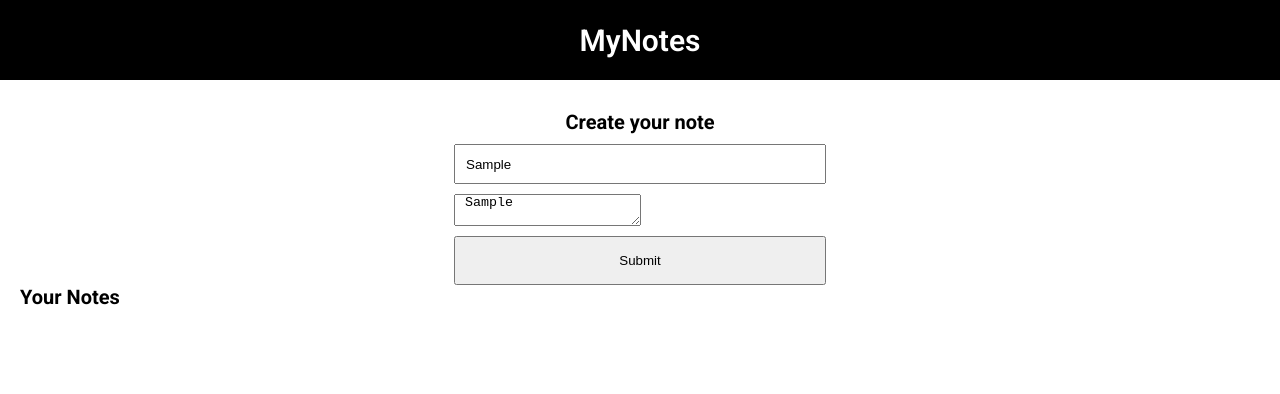
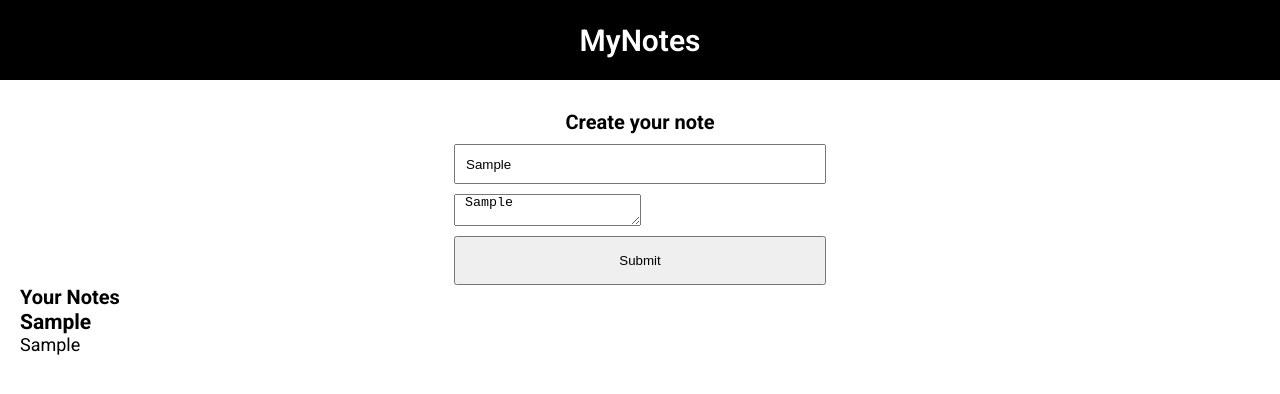
Before and after one commit to oeprxc/my-notes, a React (Vite) app: page / in a window 1280 px wide. Both pictures are taken after typing "Sample", "Sample" into the empty fields and a click on the button "Submit". Shown: the top 394 px of the page. Built offline with nearby package versions, Linux system fonts and the light colour scheme.

Commit message:
Display notes from state

```diff
--- a/src/App.jsx
+++ b/src/App.jsx
@@ -14,6 +14,7 @@ const App = () => {
 
     // note object
     const note = {
+      id: notes.lenght + 1,
       title: title,
       description: description
     }
@@ -28,8 +29,11 @@ const App = () => {
       <Header />
 
       <main>
+        {/* Passed addNote as a props to NoteForm */}
         <NoteForm addNote={addNote} />
-        <NoteCard />
+
+        {/* Passed notes to NoteCard which is an empty array holidng the note. */}
+        <NoteCard notes={notes} />
       </main>
     </>
   );
--- a/src/Components/NoteCard.jsx
+++ b/src/Components/NoteCard.jsx
@@ -1,9 +1,17 @@
-const NoteCard = () => {
+const NoteCard = ({notes}) => {
   return (
     <>
       <div className="noteContainer">
         <h2>Your Notes</h2>
-        <div className="notes"></div>
+        <div className="notes">
+
+          {notes.map((note) => (
+            <div key={note.id}>
+              <h3>{note.title}</h3>
+              <p>{note.description}</p>
+            </div>
+          ))}
+        </div>
       </div>
     </>
   );
--- a/src/index.css
+++ b/src/index.css
@@ -12,5 +12,6 @@ html {
 }
 
 body {
-font-family: "Roboto", sans-serif;;
+font-family: "Roboto", sans-serif;
+font-size: 1.8rem;
 }
```
